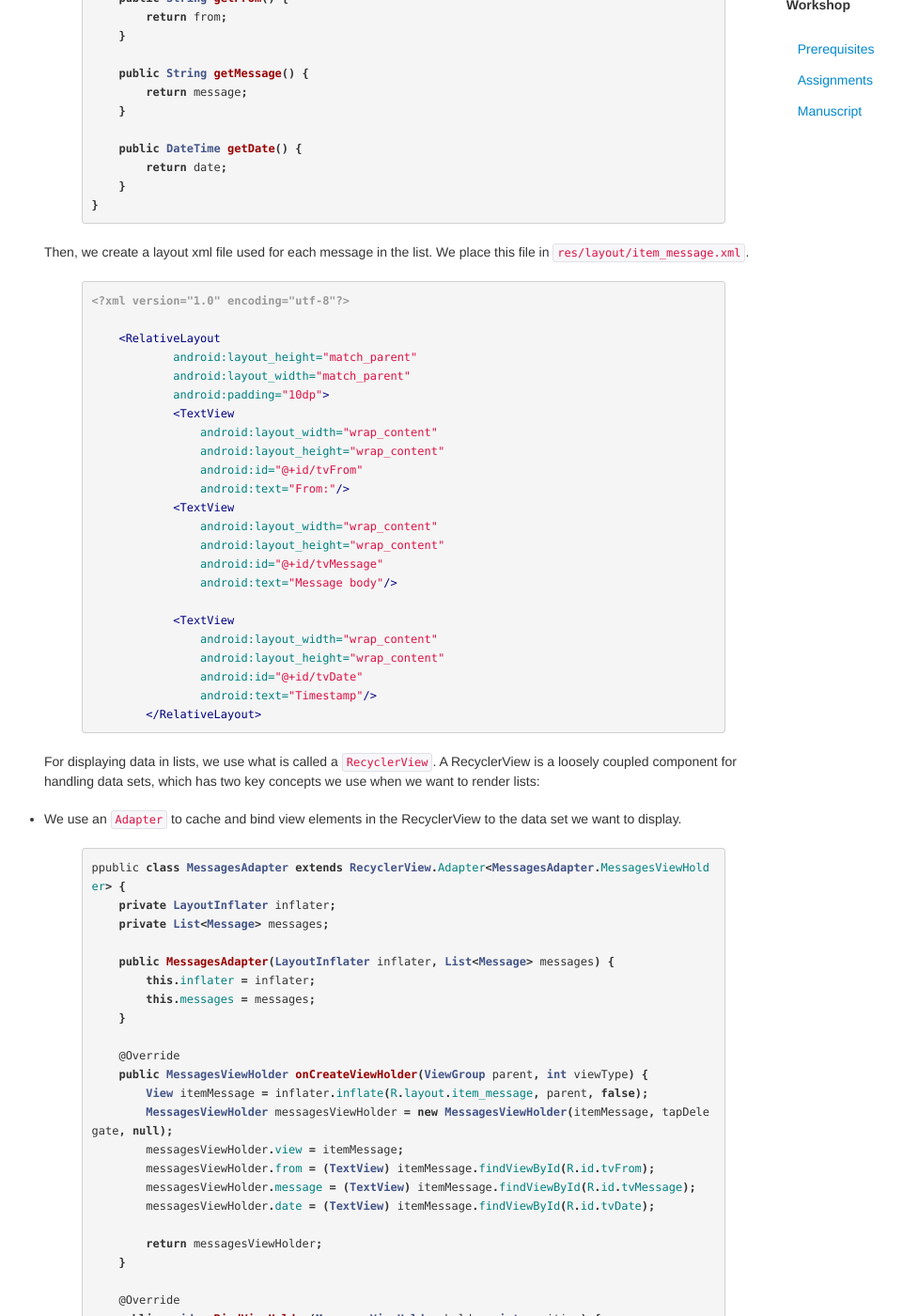
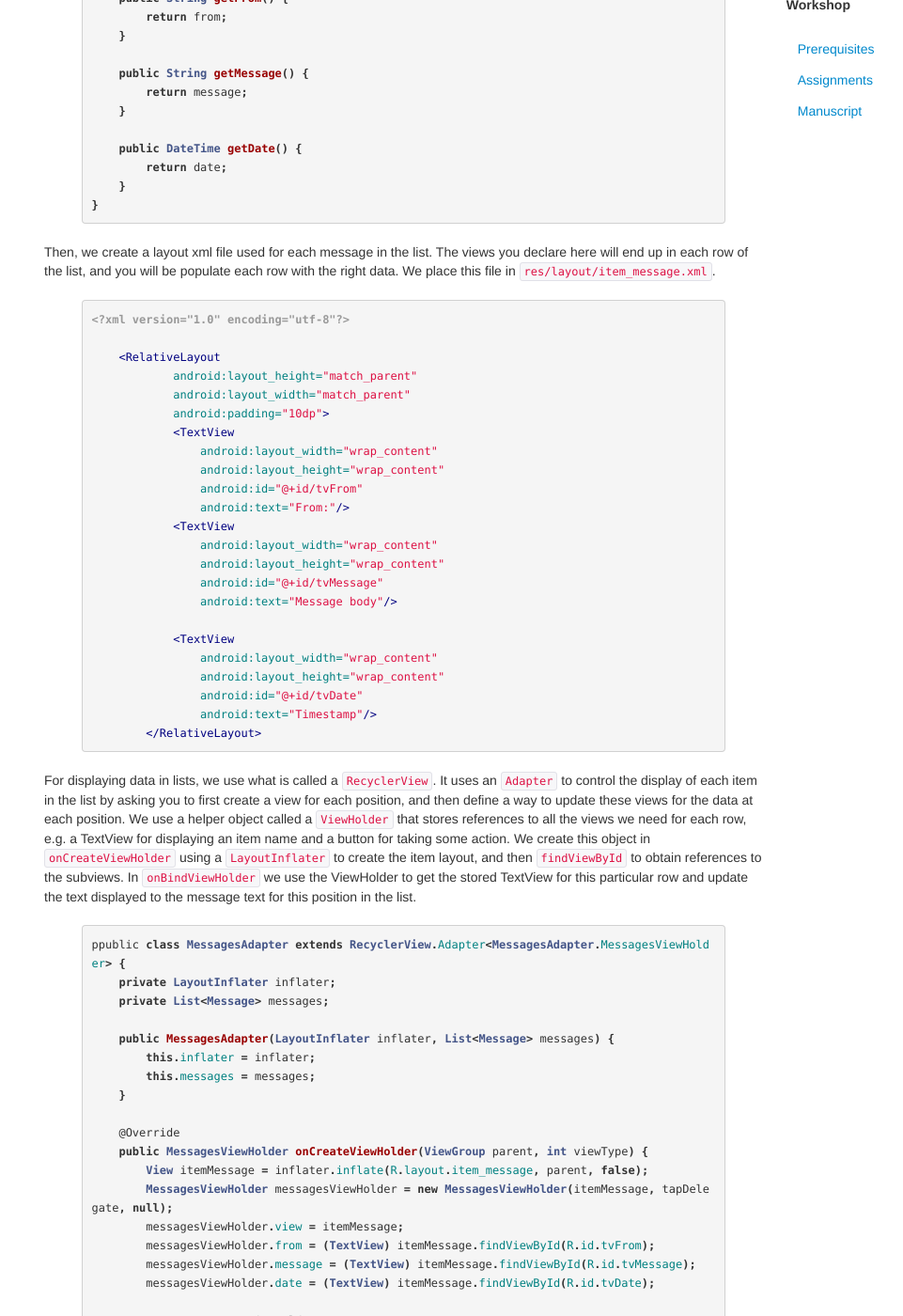
Before and after one commit to bekk/android101, a Jekyll site: the page built from docs/pages/list-recycler-view.html, in a window 1280 px wide and 1400 px high, scrolled down 403 px. Shown: the whole window at 94% size, without its empty margins (13-974 px from the left). Built offline with Jekyll 4.4.1, drawn with Linux system fonts in a browser that asks for light colours; Markdown is read by kramdown in place of the engine named in the settings; some of the changed text lies outside the part shown.

Commit message:
Add more details on RecyclerView

```diff
--- a/docs/pages/android-app-structure-and-components.html
+++ b/docs/pages/android-app-structure-and-components.html
@@ -68,8 +68,8 @@ Taking a picture is a task which is delegated to the native camera application b
 Intent intent = new Intent(MediaStore.ACTION_IMAGE_CAPTURE);
 intent.putExtra(MediaStore.EXTRA_OUTPUT, someExistingFileUri); // set the image file name
 // start the image capture Intent
-startActivityForResult(intent, CAPTURE_IMAGE_ACTIVITY_REQUEST_CODE); // you determine your own request code, which is later
-used in onActivityResult() in order to know which action was performed by the external activity
+startActivityForResult(intent, CAPTURE_IMAGE_ACTIVITY_REQUEST_CODE); /** you determine your own request code, which is later
+used in onActivityResult() in order to know which action was performed by the external activity */
 {% endhighlight %}
 
 You switch between in-app activitivities by using intents in the following way:
--- a/docs/pages/list-recycler-view.html
+++ b/docs/pages/list-recycler-view.html
@@ -28,7 +28,7 @@ public class Message {
     }
 }
 {% endhighlight %}
-Then, we create a layout xml file used for each message in the list. We place this file in
+Then, we create a layout xml file used for each message in the list. The views you declare here will end up in each row of the list, and you will be populate each row with the right data. We place this file in
 <code>res/layout/item_message.xml</code>.
 
 {% highlight xml %}
@@ -56,9 +56,7 @@ Then, we create a layout xml file used for each message in the list. We place th
                 android:text="Timestamp"/>
         </RelativeLayout>
 {% endhighlight %}
-For displaying data in lists, we use what is called a <code>RecyclerView</code>. A RecyclerView is a loosely coupled component for handling data sets, which has two key concepts we use when we want to render lists:
-<ul>
-   <li>We use an <code>Adapter</code> to cache and bind view elements in the RecyclerView to the data set we want to display.</li>
+For displaying data in lists, we use what is called a <code>RecyclerView</code>. It uses an <code>Adapter</code> to control the display of each item in the list by asking you to first create a view for each position, and then define a way to update these views for the data at each position. We use a helper object called a <code>ViewHolder</code> that stores references to all the views we need for each row, e.g. a TextView for displaying an item name and a button for taking some action. We create this object in <code>onCreateViewHolder</code> using a <code>LayoutInflater</code> to create the item layout, and then <code>findViewById</code> to obtain references to the subviews. In <code>onBindViewHolder</code> we use the ViewHolder to get the stored TextView for this particular row and update the text displayed to the message text for this position in the list.
 
 {% highlight java %}
 ppublic class MessagesAdapter extends RecyclerView.Adapter<MessagesAdapter.MessagesViewHolder> {
@@ -108,15 +106,15 @@ ppublic class MessagesAdapter extends RecyclerView.Adapter<MessagesAdapter.Messa
     }
 }
 {% endhighlight %}
+
 The <code>MessagesViewHolder</code> caches the view elements for quicker access. The <code>MessagesAdapter</code> provides access to the data set, as well as provides the correct view elements. In our example this is seen by the <code>itemMessage.findViewById()</code> calls.
 
-<li>We also need a <code>LayoutManager</code>, for the layout of child views. To display a list, the <code>LinearLayoutManager</code> is the chosen layout manager. It can display items either vertically or horizontally.
+We also need a <code>LayoutManager</code>, for the layout of child views. To display a list, the <code>LinearLayoutManager</code> is the chosen layout manager. It can display items either vertically or horizontally.
 
 {% highlight java %}
 myRecyclerView.setLayoutManager(new LinearLayoutManager(this));
 {% endhighlight %}
 
-</ul>
 In the activity where we want to display a list, we get the <code>RecyclerView</code> from the activity layout using the id <code>R.id.messageList</code> and set it to use our adapter and a LayoutManager.
 
 {% highlight java %}
```
